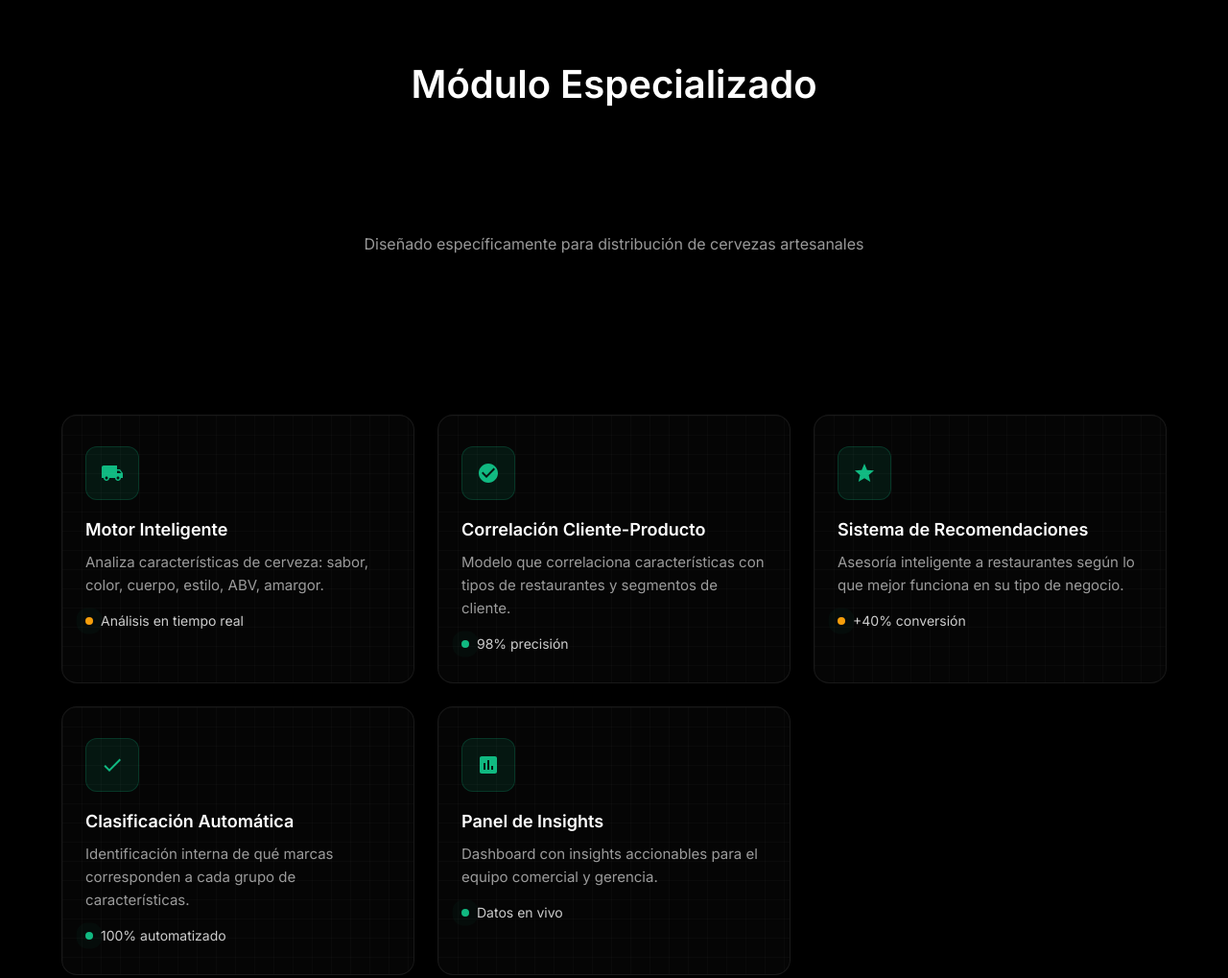
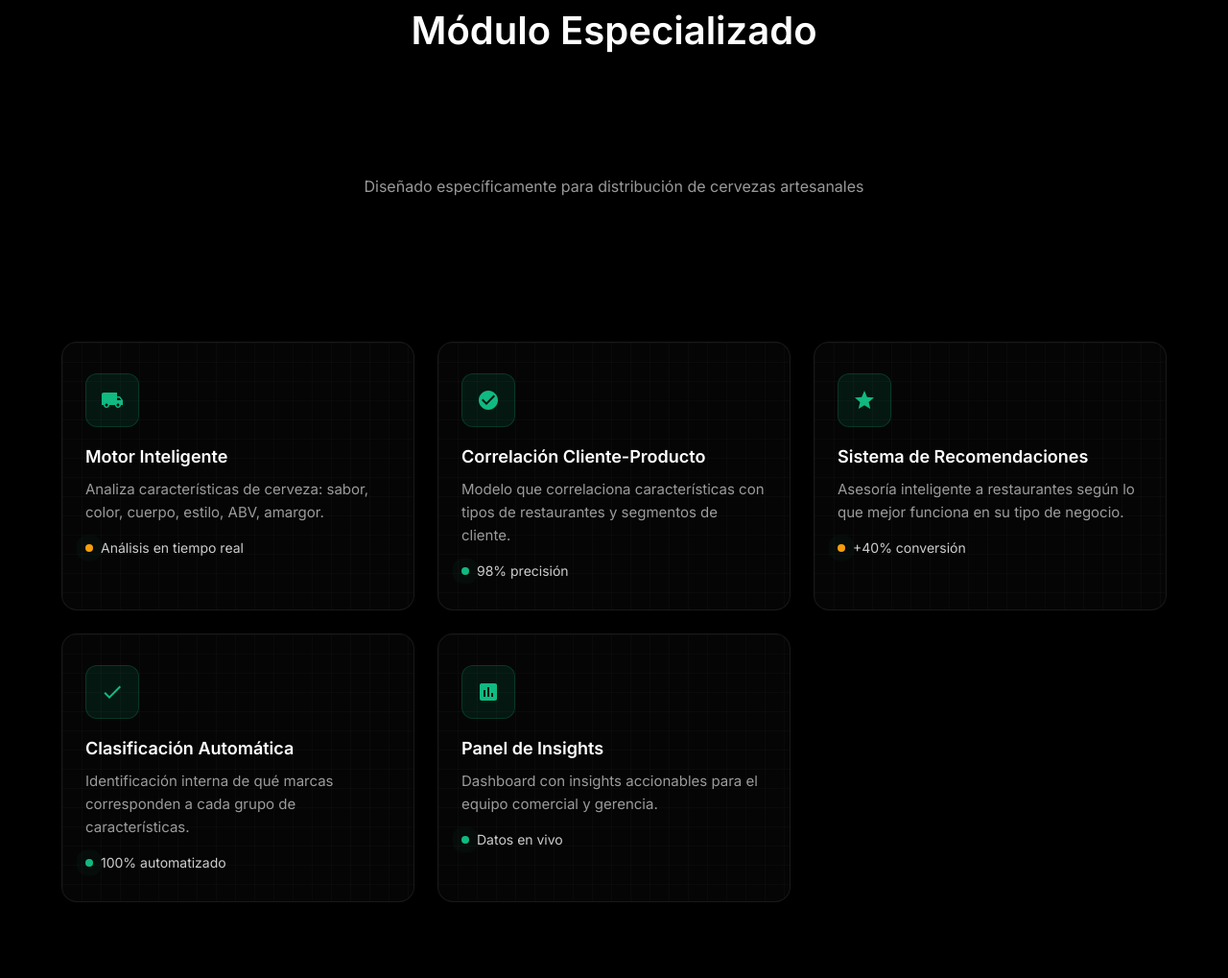
Before and after one commit to santiagoalmo99/Nerdee.Beer, a plain HTML site: page index.html in a window 1280 px wide. Shown: the part 1660-2679 px from the top of the page at 96% size. Drawn offline with Linux system fonts and the light colour scheme.

Commit message:
Drastically reduce all section spacing and padding

```diff
--- a/propuesta.css
+++ b/propuesta.css
@@ -213,21 +213,21 @@ body {
 /* ==================== SECTIONS ==================== */
 .section-dark {
     background: #000;
-    padding: 100px 24px;
+    padding: 60px 24px;
 }
 
 .section-title {
     font-size: clamp(1.75rem, 4vw, 2.5rem);
     font-weight: 600;
     text-align: center;
-    margin-bottom: 12px;
+    margin-bottom: 8px;
 }
 
 .section-intro {
     text-align: center;
     font-size: 1rem;
     color: rgba(255,255,255,0.6);
-    margin-bottom: 48px;
+    margin-bottom: 32px;
 }
 
 .section-text-large {
@@ -303,7 +303,7 @@ body {
     display: grid;
     grid-template-columns: repeat(auto-fit, minmax(300px, 1fr));
     gap: 24px;
-    margin-top: 48px;
+    margin-top: 32px;
 }
 
 .feature-card {
```
